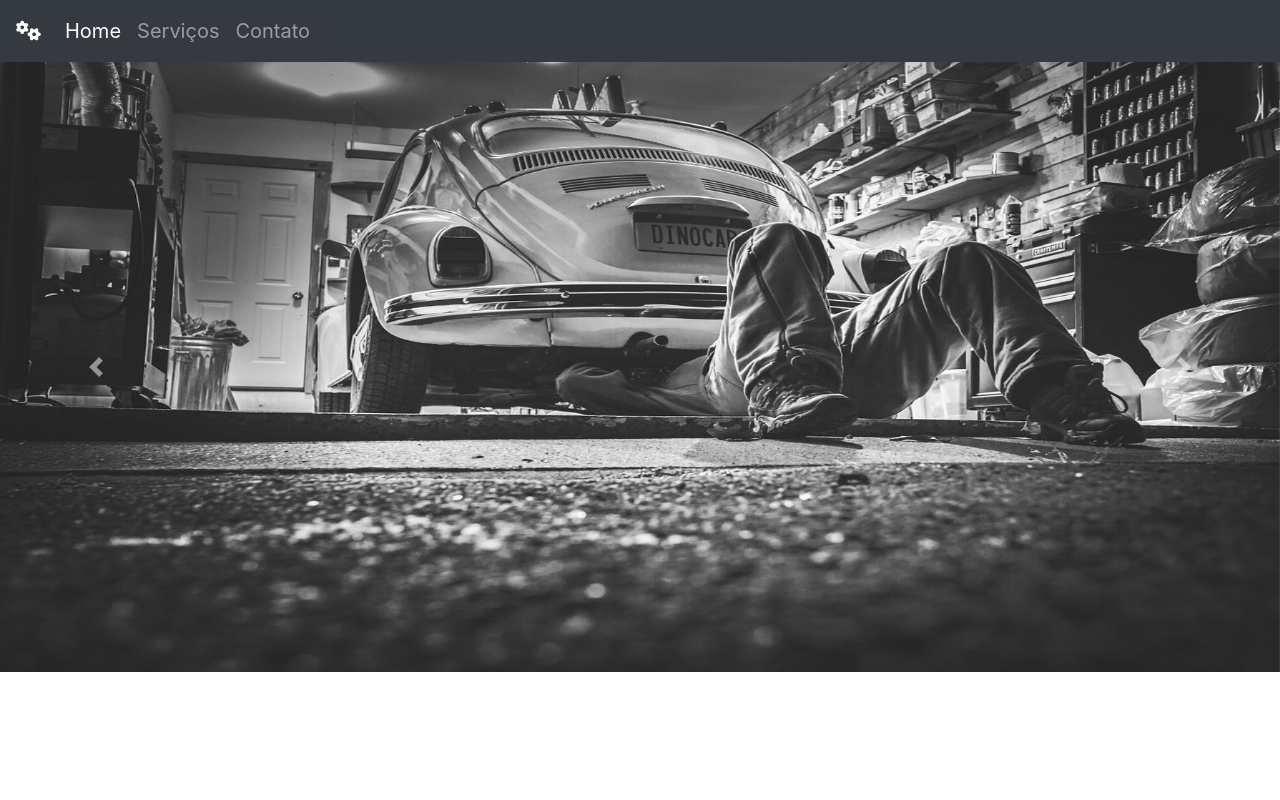
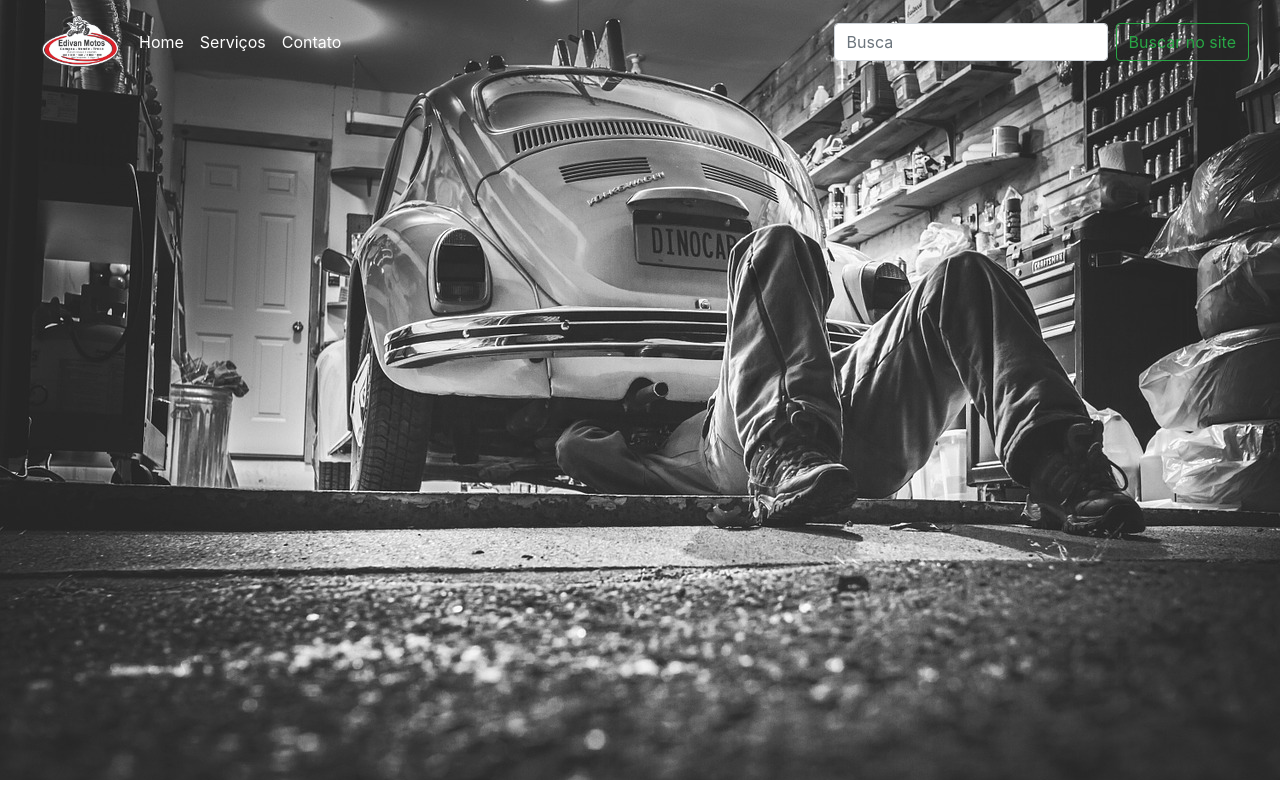
Before and after one commit to alessonsousa/Store_website, a PHP site: page / in a window 1280 px wide. Run offline with PHP 8.4, Linux system fonts and the light colour scheme; some libraries are stand-ins or nearby versions.

Commit message:
00:58
Edicão no Index

```diff
--- a/bootstrap-4.1.3-dist/css/estilo.css
+++ b/bootstrap-4.1.3-dist/css/estilo.css
@@ -10,10 +10,7 @@
     height: 80px;
 }
 /*tamanha da letras*/
-.nav-link{
-  font-size: 20px;
 
-}
 
 /*formulario*/
 .formulario{
--- a/bootstrap-4.1.3-dist/css/home.css
+++ b/bootstrap-4.1.3-dist/css/home.css
@@ -9,3 +9,16 @@
 .div_menu{
     justify-content: flex-end;
 }
+.logo{
+    width: 100px;
+}
+.NavManual{
+    z-index: 1;
+}
+
+
+@media (max-width: 990px) {
+    .collapse{
+        background: #00000080;
+    }
+}
--- a/index.html
+++ b/index.html
@@ -19,55 +19,34 @@
   </head>
   <body>
     <!--MENU -->
-      <nav class="navbar navbar-expand-lg navbar-dark bg-dark menu">
-          <a class="navbar-brand" href="#">
-              <i class="fas fa-cogs"></i>
-
-
-          </a>
-          <button class="navbar-toggler" type="button" data-toggle="collapse" data-target="#textoNavbar" aria-controls="textoNavbar" aria-expanded="false" aria-label="Alterna navegação">
-            <span class="navbar-toggler-icon"></span>
+      <div class="container-fluid topo">
+        <div class="row NavManual">
+         <div class="col-sm">
+          <nav class="navbar navbar-expand-lg menuResp">
+            <button class="navbar-toggler" type="button" data-toggle="collapse" data-target="#navbarTogglerDemo01" aria-controls="navbarTogglerDemo01" aria-expanded="false" aria-label="Toggle navigation">
+              <span class="navbar-toggler-icon">Menu</span>
             </button>
-          <div class="collapse navbar-collapse" id="textoNavbar">
-            <ul class="navbar-nav mr-auto">
+            <div class="collapse navbar-collapse" id="navbarTogglerDemo01">
+              <img src="img/edivam motos.png" class="logo" alt="">
+              <ul class="navbar-nav mr-auto mt-2 mt-lg-0">
                 <li class="nav-item active">
-                <a class="nav-link" href="#">Home <span class="sr-only">(Página atual)</span></a>
+                  <a class="nav-link text-white" href="#">Home <span class="sr-only">(current)</span></a>
                 </li>
                 <li class="nav-item">
-                <a class="nav-link" href="#">Serviços</a>
+                  <a class="nav-link text-white" href="#">Serviços</a>
                 </li>
                 <li class="nav-item">
-                <a class="nav-link" href="#">Contato</a>
+                  <a class="nav-link text-white" href="#" tabindex="-1" >Contato</a>
                 </li>
               </ul>
-            <span class="navbar-text">
-
-            </span>
+              <form class="form-inline my-2 my-lg-0">
+                <input class="form-control mr-sm-2" type="search" placeholder="Busca" aria-label="Search">
+                <button class="btn btn-outline-success my-2 my-sm-0" type="submit">Buscar no site</button>
+              </form>
             </div>
           </nav>
-
-<!--SLIDE DE FOTOS -->
-
-<div id="carouselExampleFade" class="carousel slide carousel-fade" data-ride="carousel">
-  <div class="carousel-inner">
-    <div class="carousel-item active">
-      <img src="img//slide1.jpg" class="d-block w-100 imgSlide" alt="...">
-    </div>
-    <div class="carousel-item">
-      <img src="img//slide2.jpg" class="d-block w-100 imgSlide" alt="...">
-    </div>
-    <div class="carousel-item">
-      <img src="img//slide3.jpg" class="d-block w-100 imgSlide" alt="...">
          </div>
         </div>
-  <a class="carousel-control-prev" href="#carouselExampleFade" role="button" data-slide="prev">
-    <span class="carousel-control-prev-icon" aria-hidden="true"></span>
-    <span class="sr-only">Previous</span>
-  </a>
-  <a class="carousel-control-next" href="#carouselExampleFade" role="button" data-slide="next">
-    <span class="carousel-control-next-icon" aria-hidden="true"></span>
-    <span class="sr-only">Next</span>
-  </a>
       </div>
 
 
```
Also changed, not shown: bootstrap-4.1.3-dist/css/bootstrap.css. Lines whose indentation alone changed are shown as unchanged.
